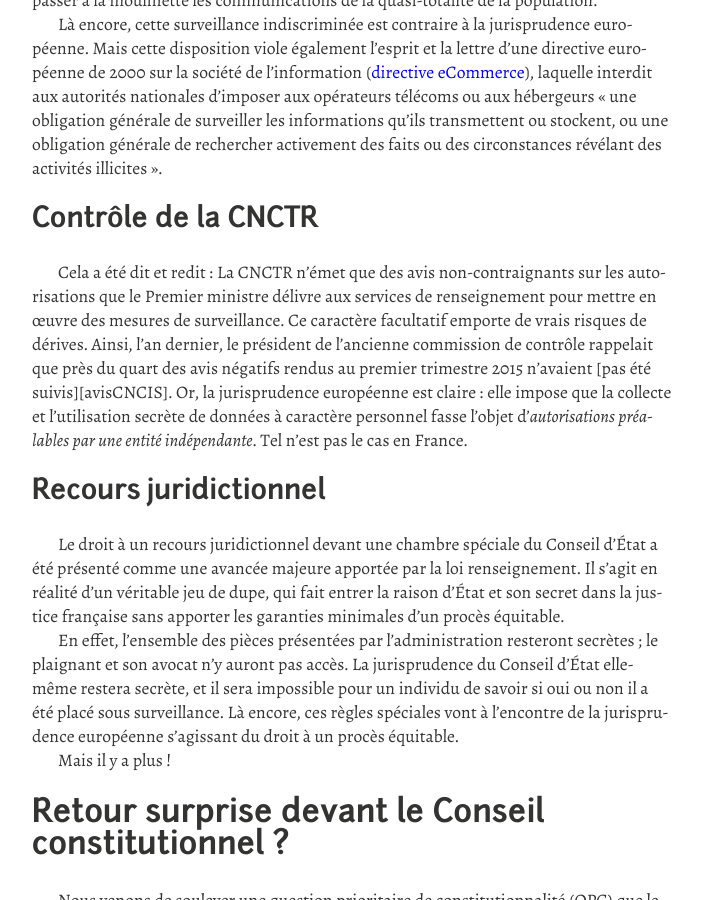
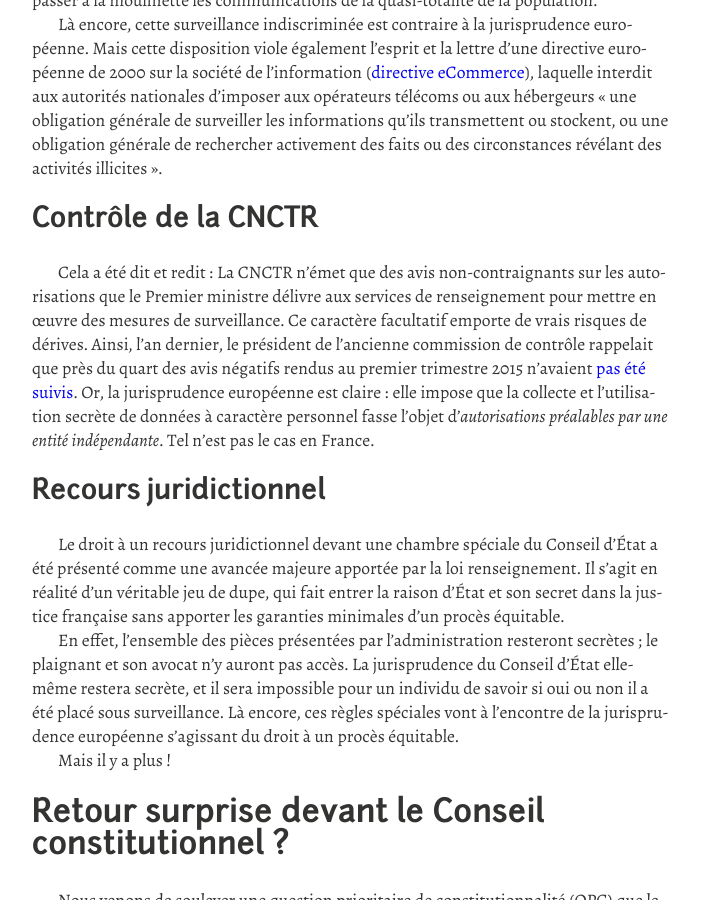
Before and after one commit to hugoroy/exegetes-web, a Jekyll site: the page built from _posts/2016-05-09-renseignement-offensive-conseil-detat-et-qpc.md, in a window 1280 px wide and 900 px high, scrolled down 3338 px. Shown: the whole window, without its empty margins (288-990 px from the left). Built offline with Jekyll 4.4.1, drawn with Linux system fonts in a browser that asks for light colours; nearby versions of some CDN libraries; part of the change alters nothing that is shown.

```diff
--- a/_posts/2016-05-09-renseignement-offensive-conseil-detat-et-qpc.md
+++ b/_posts/2016-05-09-renseignement-offensive-conseil-detat-et-qpc.md
@@ -149,3 +149,6 @@ En dehors de cette QPC, dont les délais sont bornés, il faudra sans doute nous
 
 
 [eCommerce]: http://ec.europa.eu/internal_market/e-commerce/directive/index_fr.htm
+
+
+[avisCNCIS]: http://www.lemonde.fr/societe/article/2015/07/24/surveillance-des-avis-moins-suivis_4696992_3224.html
```
